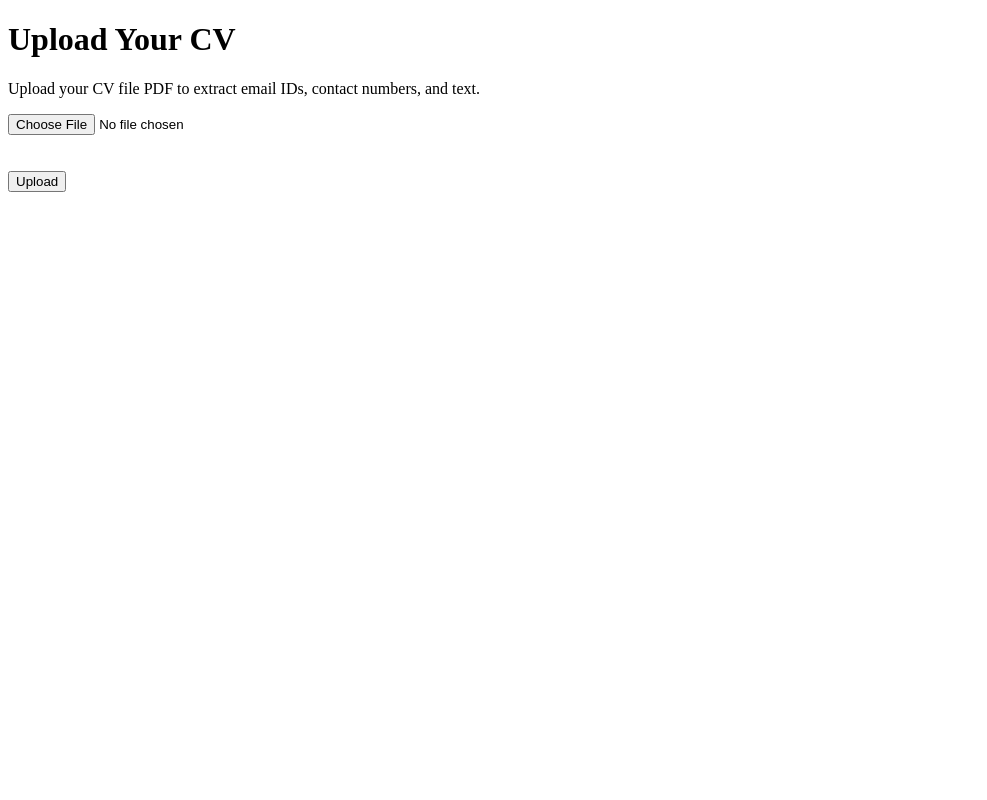
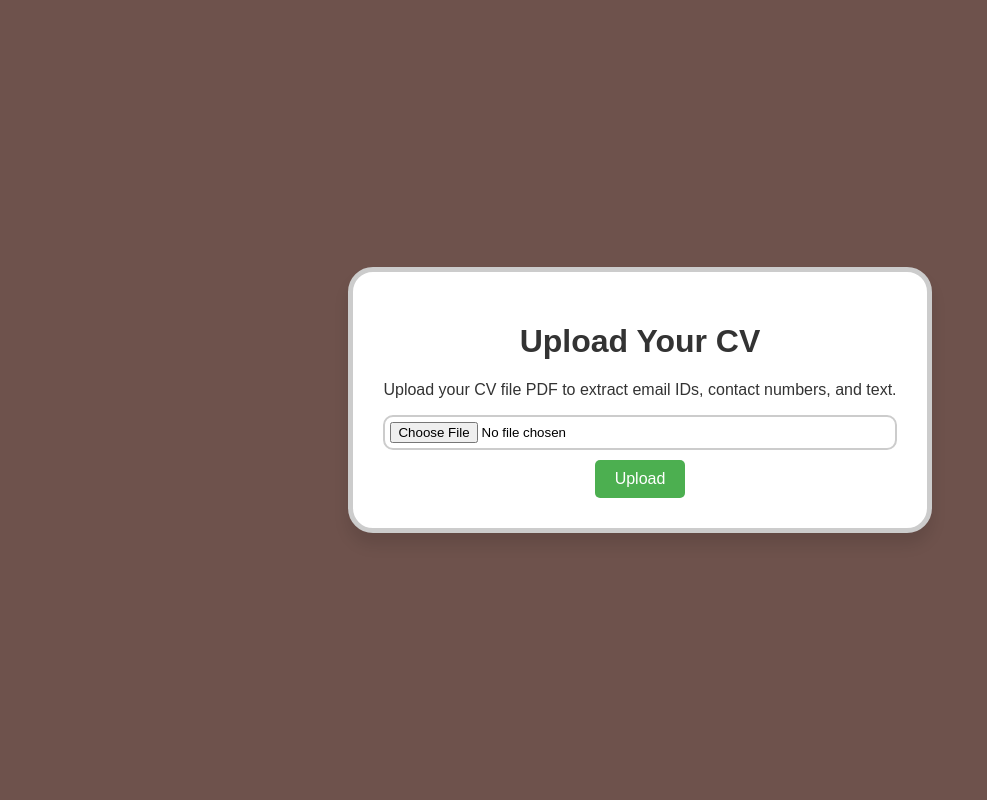
Before and after one commit to nikhilkum1r/OST_As., a Flask app: page / in a window 1280 px wide. Shown: the whole page, without its empty margins (0-987 px from the left). Run offline with Flask 3, Linux system fonts and the light colour scheme.

Commit message:
Update index.html

```diff
--- a/templates/index.html
+++ b/templates/index.html
@@ -4,19 +4,73 @@
     <meta charset="UTF-8" />
     <meta name="viewport" content="width=device-width, initial-scale=1.0" />
     <title>Upload CV</title>
+    <style>
+      body {
+        background-color: #6e524c;
+        display: flex;
+        justify-content: center;
+        align-items: center;
+        height: 100vh;
+        margin: 0;
+        font-family: Arial, sans-serif;
+      }
+
+      .form-container {
+        max-width: 650px;
+        padding: 30px;
+        border: 5px solid #ccc;
+        background-color: #fff;
+        border-radius: 25px;
+        box-shadow: 0 12px 15px rgba(0, 0, 0, 0.1);
+      }
+
+      h1,
+      p {
+        text-align: center;
+        color: #333;
+      }
+
+      form {
+        text-align: center;
+      }
+
+      input[type="file"] {
+        margin-bottom: 10px;
+        width: 100%;
+        padding: 5px;
+        border: 2px solid #ccc;
+        border-radius: 10px;
+        box-sizing: border-box;
+      }
+
+      input[type="submit"] {
+        background-color: #4caf50;
+        color: white;
+        border: none;
+        padding: 10px 20px;
+        text-decoration: none;
+        font-size: 16px;
+        border-radius: 5px;
+        cursor: pointer;
+        transition: background-color 0.3s ease;
+      }
+
+      input[type="submit"]:hover {
+        background-color: #45a049;
+      }
+    </style>
   </head>
   <body>
+    <div class="form-container">
       <h1>Upload Your CV</h1>
       <p>
-      Upload your CV file PDF to extract email IDs,
-      contact numbers, and text.
+        Upload your CV file PDF to extract email IDs, contact numbers, and text.
       </p>
       <form action="/" method="POST" enctype="multipart/form-data">
         <input type="file" name="file" accept=".pdf,.jpg,.png" required />
         <br />
-      <br />
-      <br />
         <input type="submit" value="Upload" />
       </form>
+    </div>
   </body>
 </html>
```
Lines whose indentation alone changed are shown as unchanged.
